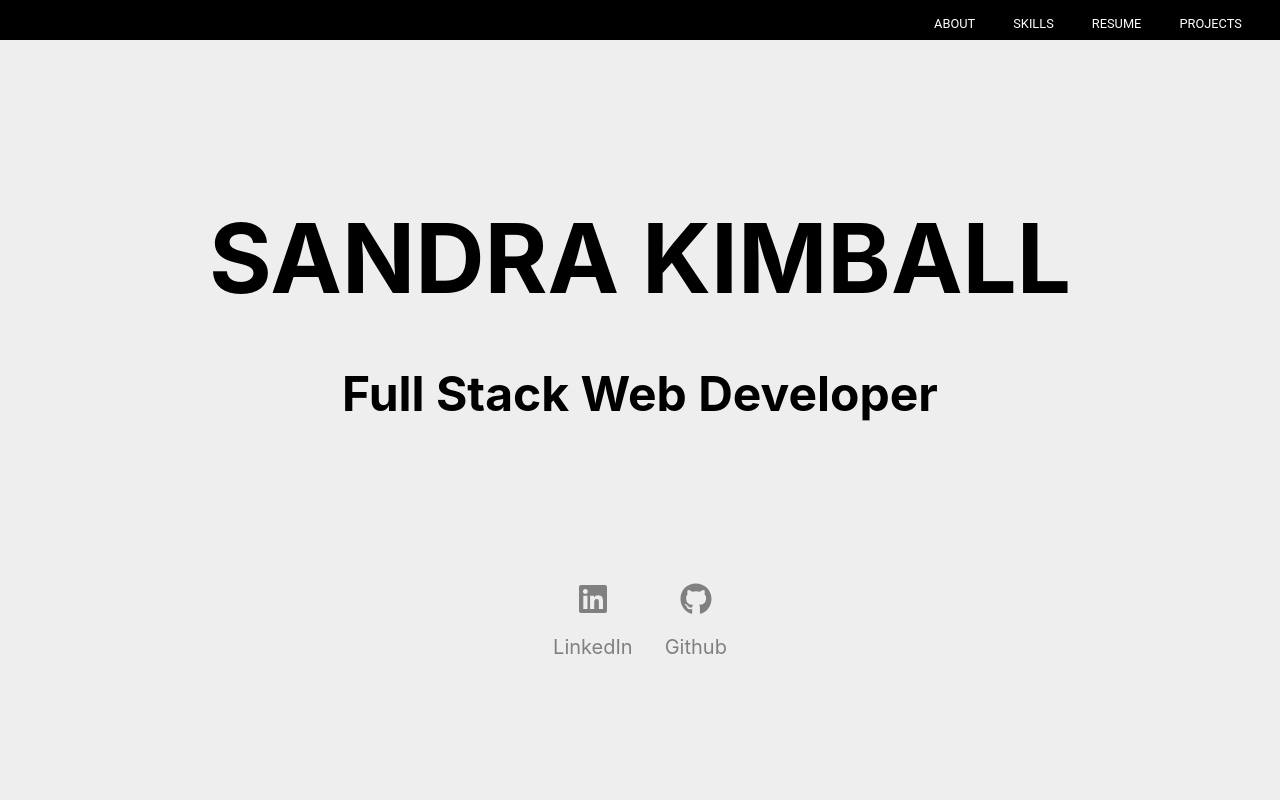
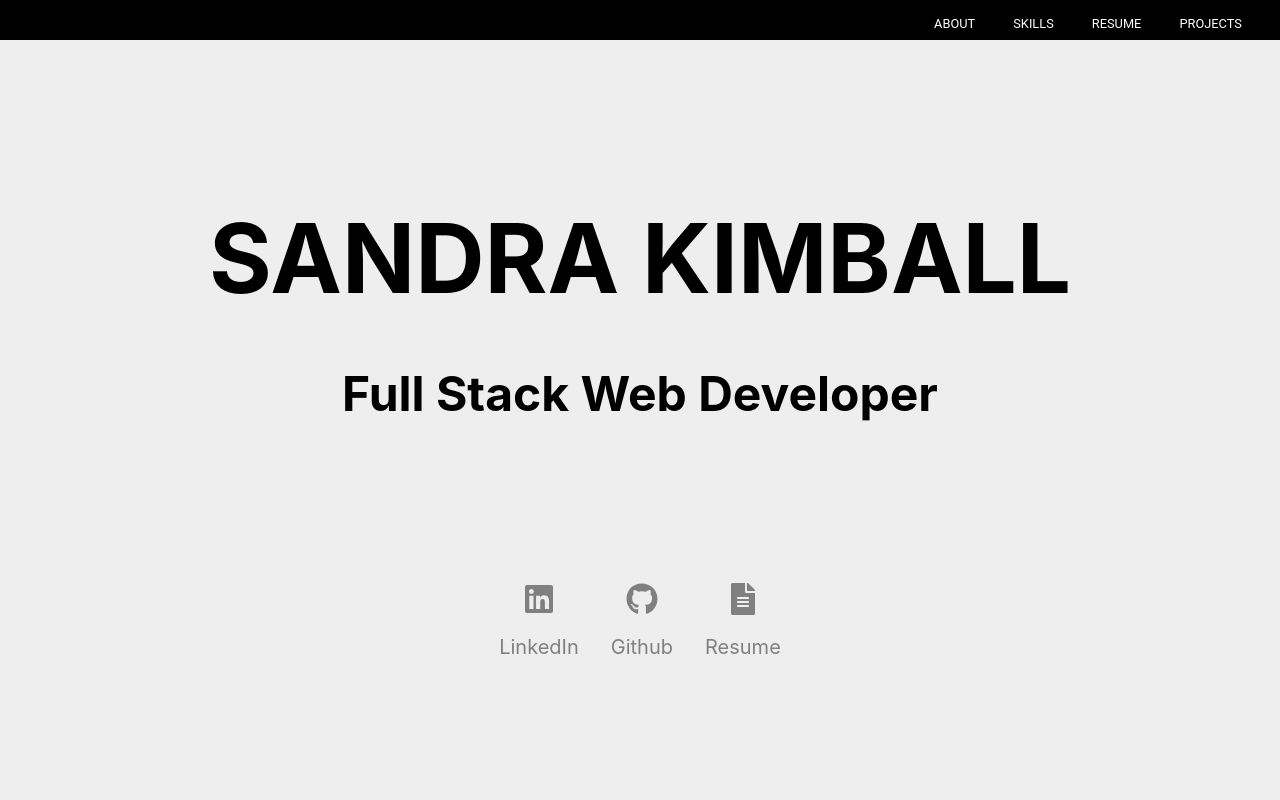
Before and after one commit to sandramkimball/sandramkimball, a React (Create React App) app in the folder portfolio/: page / in a window 1280 px wide. Shown: the top 800 px of the page. Built offline with nearby package versions, Linux system fonts and the light colour scheme.

Commit message:
added resume to landing banner, begun testing

```diff
--- a/portfolio/src/App.css
+++ b/portfolio/src/App.css
@@ -129,7 +129,7 @@
     background: #e7e7e7;
   }
   .proj-card p {display: none}
-  .proj-card h7{display: none}
+  .proj-card h5{display: none}
 
 }
 
--- a/portfolio/src/App.js
+++ b/portfolio/src/App.js
@@ -23,7 +23,7 @@ function App() {
           <ul>
             <a href="#1"><li>ABOUT</li></a>
             <a href="#2"><li>SKILLS</li></a>
-            <a href={my_resume} target='_blank'><li>RESUME</li></a>
+            <a href={my_resume} target='_blank' className='resume-btn'><li>RESUME</li></a>
             <a href="#3"><li>PROJECTS</li></a>
           </ul>
         </nav>
--- a/portfolio/src/components/Banner_0.js
+++ b/portfolio/src/components/Banner_0.js
@@ -2,7 +2,9 @@ import React from 'react';
 import styled from 'styled-components';
 import {useSpring, animated} from 'react-spring';
 import { FontAwesomeIcon } from '@fortawesome/react-fontawesome';
-import { fab, faGithub, faLinkedin } from '@fortawesome/free-brands-svg-icons'
+import { fab, faGithub, faLinkedin, } from '@fortawesome/free-brands-svg-icons';
+import { faFileAlt, } from '@fortawesome/free-solid-svg-icons';
+import my_resume from '../images/Resume.pdf'
 
 const Banner_0 = () => {
     const props = useSpring({
@@ -26,6 +28,11 @@ const Banner_0 = () => {
                     <a href="https://github.com/sandramkimball?tab=repositories" target="_blank">
                         <FontAwesomeIcon icon={faGithub} />
                         <p>Github</p>
+                    </a>
+
+                    <a href={my_resume} target="_blank">
+                        <FontAwesomeIcon icon={faFileAlt} />
+                        <p>Resume</p>
                     </a>
                 </div>
             </animated.div>
--- a/portfolio/src/components/Card.js
+++ b/portfolio/src/components/Card.js
@@ -18,13 +18,13 @@ const Card = (props) => {
                 {props.obj.f_url !== null && (
                     <a href={props.obj.f_url} target="_blank">
                         <FontAwesomeIcon icon={faGithub} />
-                        <h7>FE</h7>
+                        <h5>FE</h5>
                     </a>
                 )}
 
                 {props.obj.b_url !== null && (<a href={props.obj.b_url} target="_blank">
                     <FontAwesomeIcon icon={faGithub} />
-                    <h7>BE</h7>
+                    <h5>BE</h5>
                 </a>)}
             </div>
         </Proj>
@@ -43,7 +43,7 @@ const Proj = Styled.div`
     cursor: pointer;
     :hover{
         transform: scale(1.025);
-        h2, p, svg, h7{color: gray}
+        h2, p, svg, h5{color: gray}
     }
     .top{
         .stack{
@@ -78,7 +78,7 @@ const Proj = Styled.div`
         justify-content: center;
         position: absolute;
         bottom: 0
-        h7{font-size: 1rem; color: gray}
+        h5{font-size: 1rem; color: gray}
         svg{
             font-size: 1.5rem;
             color: gray;
@@ -94,7 +94,7 @@ const Proj = Styled.div`
             margin: 10px 5px;
         }
         a:hover{
-            svg, h7{background: none; color: red}
+            svg, h5{background: none; color: red}
 
     }
 `;
```
Also changed, not shown: 1 other file (tests, documents, lock files or other folders).
